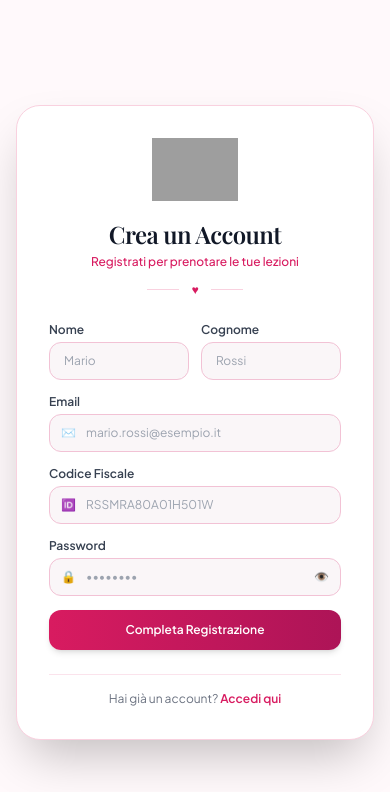
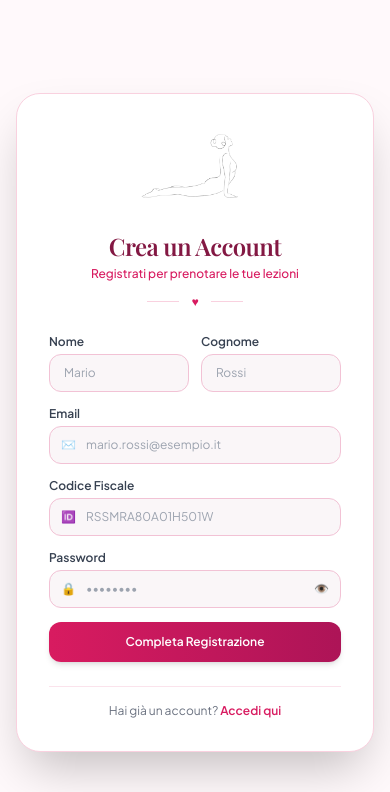
Before and after one commit to TribalTW/posturaepilates, a FastAPI app: page /registrati in a window 390 px wide. Shown: the top 792 px of the page. Run offline with FastAPI, Linux system fonts and the light colour scheme; parts of the project's set-up code (start-up, migrations or seed data) failed here and were passed over; some libraries are stand-ins or nearby versions; some web fonts are replaced; grey boxes are pictures that could not be loaded.

Commit message:
Update register.html

```diff
--- a/pilates-webapp/templates/register.html
+++ b/pilates-webapp/templates/register.html
@@ -17,15 +17,15 @@
     <div class="max-w-md w-full bg-white rounded-3xl shadow-2xl border border-[#f9d1df] p-8 md:p-10 relative">
 
         <!-- Logo dello Studio -->
-        <div class="mb-4 flex justify-center">
-            <img src="{{ url_for('static', path='logo.png') }}?v=2"
-                 alt="Logo Postura & Pilates"
-                 class="h-16 md:h-20 w-auto object-contain">
-        </div>
+        <div class="mb-6 flex justify-center">
+                <img src="https://github.com/TribalTW/posturaepilates/blob/main/pilates-webapp/static/css/logo.png?raw=true"
+                     alt="Logo Postura & Pilates"
+                     class="h-20 md:h-40 w-auto object-contain">
+            </div>
 
         <!-- Testata Brand -->
         <div class="text-center mb-6">
-            <h1 class="text-2xl font-serif-title font-bold text-gray-900 tracking-tight">Crea un Account</h1>
+            <h1 class="text-2xl font-serif-title font-bold text-pink-900 tracking-tight">Crea un Account</h1>
             <p class="text-xs font-medium text-[#D81B60] mt-1">Registrati per prenotare le tue lezioni</p>
             <div class="flex items-center justify-center gap-3 mt-3 text-[#f9d1df]">
                 <div class="h-[1px] w-8 bg-[#f9d1df]"></div>
```
